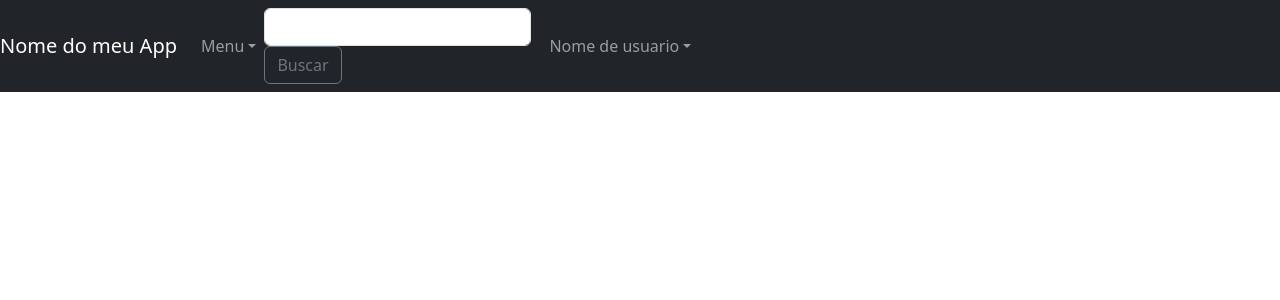
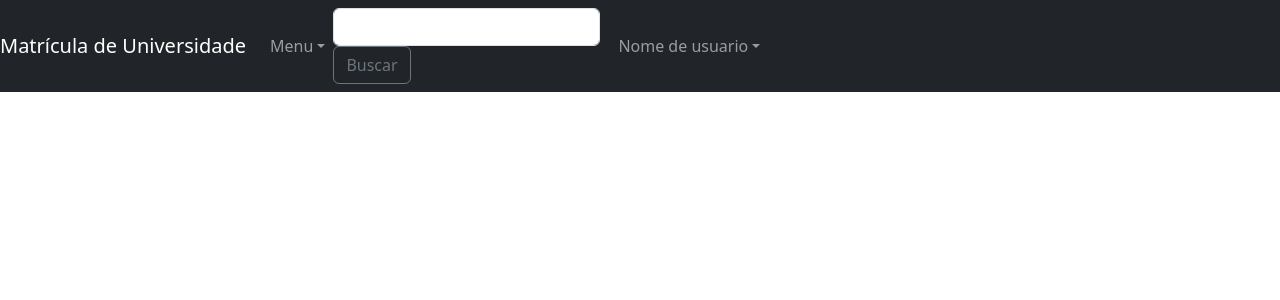
Before and after one commit to anleaes/2022-1-DEV-WEB-02, a Django app: template matriculaapp/templates/base.html in a window 1280 px wide. Shown: the top 300 px of the page. Run offline with Django 3.2, Linux system fonts and the light colour scheme; the template is opened without the code that fills it, so the values that code supplies are empty; some libraries are stand-ins or nearby versions.

Commit message:
criação do app

```diff
--- a/matriculaapp/templates/base.html
+++ b/matriculaapp/templates/base.html
@@ -8,12 +8,12 @@
     <meta name="viewport" content="width=device-width, initial-scale=1.0">
     <link rel="stylesheet" href="{% static 'css/jquery-ui.css' %}">
     <link rel="stylesheet" href="{% static 'css/bootstrap.min.css' %}">
-    <title>{% block title %}Nome do meu App{% endblock title %}</title>
+    <title>{% block title %}Matrícula de Universidade{% endblock title %}</title>
 </head>
 <body>
     <!-- INICIO: Bloco do Bootstrap a ser incluido -->
 <nav class="navbar navbar-expand-lg navbar-dark bg-dark">
-    <a class="navbar-brand" href="/">Nome do meu App</a>
+    <a class="navbar-brand" href="/">Matrícula de Universidade</a>
     <button class="navbar-toggler" type="button" data-toggle="collapse" data-target="#navbarsExample05" aria-controls="navbarsExample05" aria-expanded="false" aria-label="Toggle navigation">
         <span class="navbar-toggler-icon"></span>
     </button>
--- a/tarefas.txt
+++ b/tarefas.txt
@@ -19,3 +19,9 @@ criadas as pastas necessárias
 criação do core e html
 
 Tutorial 7 -
+
+clientes vira aluno
+pedidos vira disciplina
+produtos vira matrícula
+categorias vira curso
+redes sociais vira área
```
Also changed, not shown: 1 other file.
